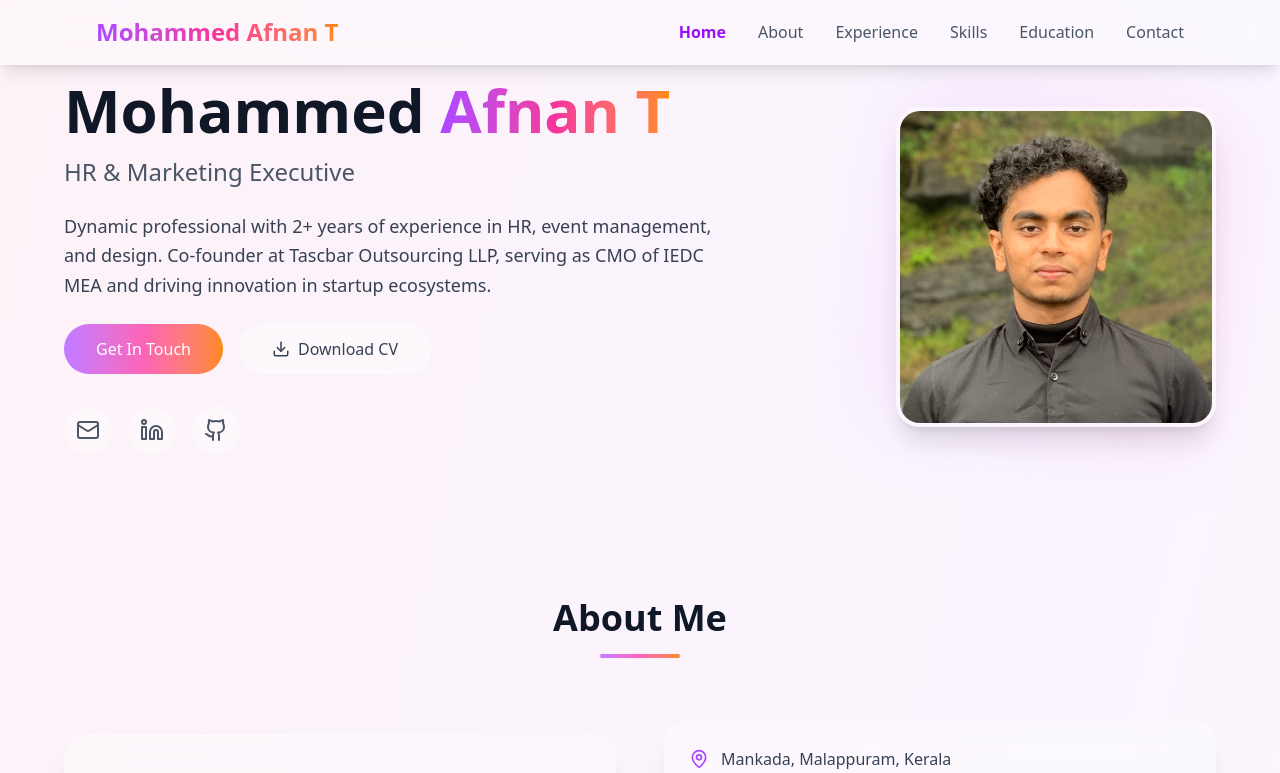
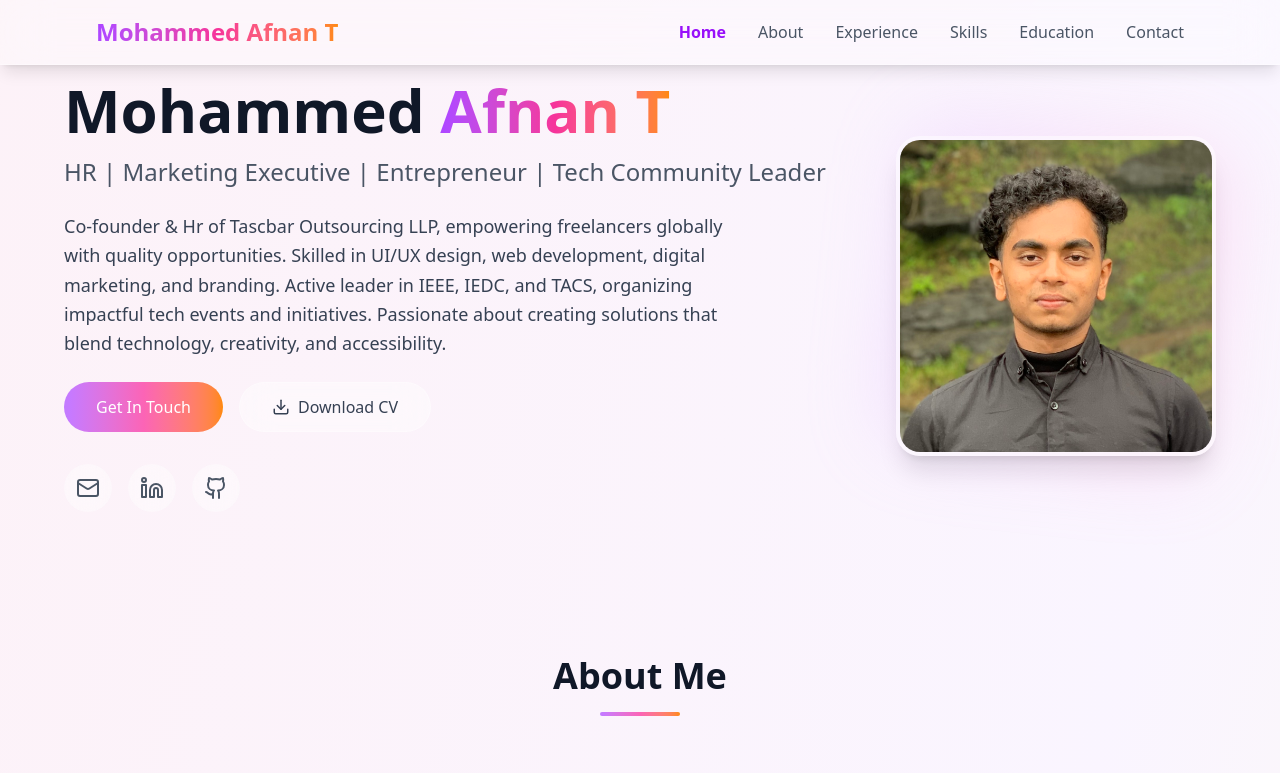
Before and after one commit to Mohammed-Afnan-T/SamplePortfolio, a React (Vite) app: page / in a window 1280 px wide. Shown: the top 773 px of the page. Built offline with nearby package versions, Linux system fonts and the light colour scheme.

Commit message:
updated portfolio

```diff
--- a/src/App.jsx
+++ b/src/App.jsx
@@ -231,11 +231,14 @@ export default function Portfolio() {
                 <h1 className="text-4xl sm:text-5xl lg:text-6xl font-bold text-gray-900 mb-4">
                   Mohammed <span className="bg-gradient-to-r from-purple-500 via-pink-500 to-orange-400 bg-clip-text text-transparent">Afnan T</span>
                 </h1>
-                <p className="text-xl sm:text-2xl text-gray-600 mb-6">HR & Marketing Executive</p>
+                <p className="text-xl sm:text-2xl text-gray-600 mb-6">HR | Marketing Executive
+                  | Entrepreneur | Tech Community Leader
+</p>
                 <p className="text-lg text-gray-700 leading-relaxed max-w-2xl">
-                  Dynamic professional with 2+ years of experience in HR, event management, and design.
-                  Co-founder at Tascbar Outsourcing LLP, serving as CMO of IEDC MEA and driving innovation
-                  in startup ecosystems.
+                  Co-founder & Hr of Tascbar Outsourcing LLP, empowering freelancers globally with quality opportunities.
+                  Skilled in UI/UX design, web development, digital marketing, and branding. Active leader in IEEE, IEDC,
+                  and TACS, organizing impactful tech events and initiatives. Passionate about creating solutions that blend technology,
+                  creativity, and accessibility.
                 </p>
               </div>
 
```
